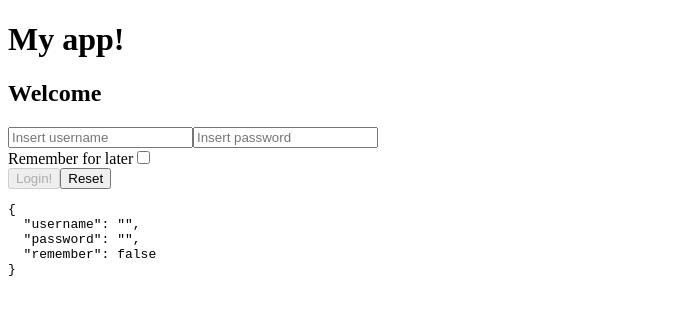
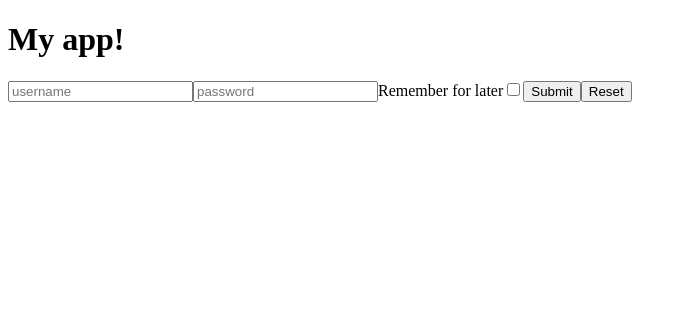
Before and after one commit to xAlessandroo/React, a React (Vite) app in the folder my-app/: page / in a window 1280 px wide. Shown: the top 314 px of the page, without its empty margins (0-687 px from the left). Built offline with nearby package versions, Linux system fonts and the light colour scheme.

Commit message:
uncontrolledForm1

```diff
--- a/my-app/src/App.jsx
+++ b/my-app/src/App.jsx
@@ -1,4 +1,4 @@
-import { Login } from "./Login";
+import { UncontrolledLogin } from "./UncontrolledLogin";
 
 export function App(){
 
@@ -9,7 +9,8 @@ export function App(){
     return (
         <div>
             <h1>My app!</h1>
-            <Login onLogin={handleLogin}/>
+            {/* <Login onLogin={handleLogin}/> */}
+            <UncontrolledLogin onLogin={handleLogin}/>
         </div>
     )
 }
--- /dev/null
+++ b/my-app/src/UncontrolledLogin.jsx
@@ -0,0 +1,32 @@
+export function UncontrolledLogin({ onLogin}){
+
+    function handleLogin(event){
+        event.preventDefault();
+
+        const username = event.target.username.value;
+        const password = event.target.password.value;
+        const remember = event.target.remember.checked;
+
+        onLogin({
+            username,
+            password,
+            remember,
+        });
+    }
+
+    function handleReset(event){
+        event.target.reset();
+    }
+
+    return (
+        <form onSubmit={handleLogin} onReset={handleReset}>
+            <input type="text" name="username" placeholder="username"/>
+            <input type="password" name="password" placeholder="password"/>
+            <label htmlFor="remember">Remember for later</label>
+            <input type="checkbox" name="remember" />
+
+            <button type="submit">Submit</button>
+            <button type="reset">Reset</button>
+        </form>
+    )
+}
```
